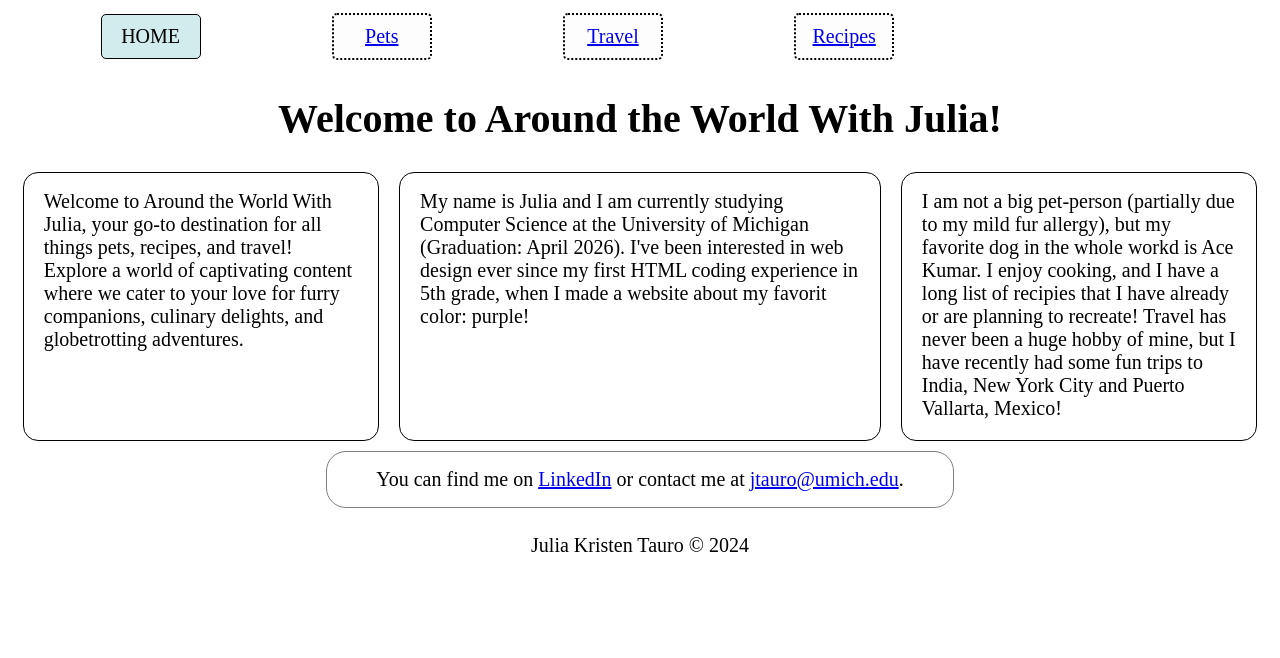
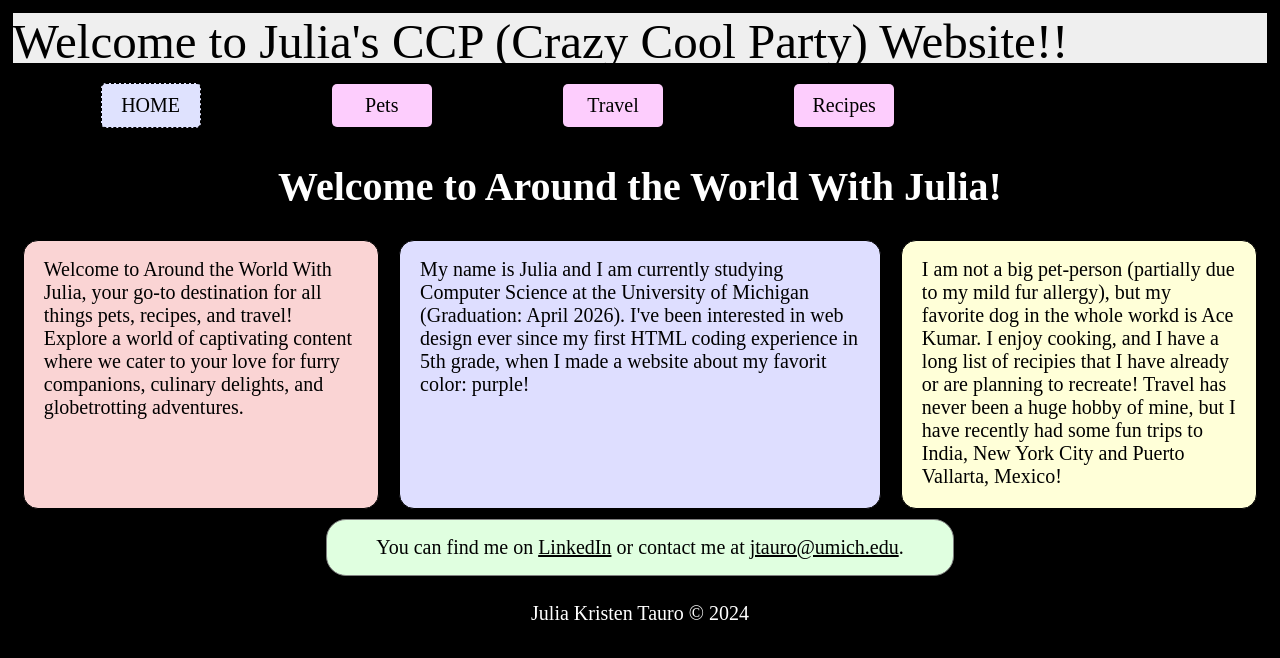
Before and after one commit to jtauro-umich/ccp_complete, a plain HTML site: page index.html in a window 1280 px wide. Drawn offline with Linux system fonts and the light colour scheme.

Commit message:
index page

```diff
--- a/css/style.css
+++ b/css/style.css
@@ -10,7 +10,8 @@ body{
 	position: absolute;
 	left: -999px;
 	top: -999px;
-	}
+	z-index: 100;
+}
 
 #skip a:focus {
 	left: 0;
@@ -18,7 +19,7 @@ body{
 	padding: 3px;
 	background: #ffc;
 	border:1px solid #990000;
-	}
+}
 
 .container {
 	display: grid;
@@ -185,3 +186,111 @@ footer p, .note {
 	}
 
 }
+
+@media screen and (min-width:992px)  {
+	.active {
+		background-color: #dfe2fe;
+		border: 1px dashed black;
+	}
+	nav ul li {
+		background-color: rgb(253, 205, 253);
+		border: 0px;
+	}
+
+	nav ul li a{
+		text-decoration: none;
+	}
+
+	a {
+		color: black;
+	}
+
+	a:visited {
+		color: black;
+	}
+
+	/* SCROLLING CSS INSPIRED BY https://codepen.io/julianofreitas/pen/BayKper */
+
+	.m-scroll {
+		display: flex;
+		position: relative;
+		width: auto;
+		height: 50px;
+		margin: 10px auto 20px auto;
+		background-color: #efefef;
+		overflow: hidden;
+	}
+
+	.m-scroll title {
+    display: flex;
+    position: absolute;
+    top: 0;
+    left: 0;
+    align-items: center;
+    justify-content: flex-start;
+    width: 100%;
+    height: 100%;
+    white-space: nowrap;
+	}
+
+	.m-scroll div {
+		display: flex;
+		animation: scrollText 10s infinite linear;
+	}
+
+	.m-scroll a {
+		font-size: 49px;
+		text-decoration:none;
+		color:black;
+	}
+
+	.m-scroll a:focus{
+		-webkit-text-stroke: 1px black;
+		color: transparent;
+	}
+
+	.m-scroll div:focus {
+		animation-play-state: paused;
+	}
+
+	@keyframes scrollText {
+		from   { transform: translateX(100%); }
+		to { transform: translateX(-100%); }
+	}
+
+	/* END SCROLLING CSS */
+
+	body {
+		background-color: black;
+		}
+
+	h1{
+		color: white;
+	}
+
+	.mini:first-child {
+		background-color: rgb(250, 212, 212);
+	}
+
+	.mini:nth-child(2) {
+		background-color: rgb(222, 222, 255);
+	}
+
+	.mini:nth-child(3) {
+		background-color: rgb(255, 255, 216);
+	}
+
+	.note {
+		background-color: rgb(224, 255, 224);
+	}
+
+	footer {
+		color: white;
+	}
+}
+
+@media (prefers-reduced-motion) {
+	.m-scroll div {
+		animation: none;
+	}
+}
--- a/index.html
+++ b/index.html
@@ -13,6 +13,11 @@
 	<header>
 		<div id="skip">
     	<a href="#maincontent">Skip to Main Content</a>
+		</div>
+		<div class="m-scroll">
+			<div class="m-scroll__title">
+				<a href="https://www.youtube.com/watch?v=dQw4w9WgXcQ">Welcome to Julia's CCP (Crazy Cool Party) Website!!</a>
+			</div>
 		</div>
 		<nav>
 			<ul>
```
Also changed, not shown: pets.html (+1 -0 lines), recipes.html (+1 -0 lines).
